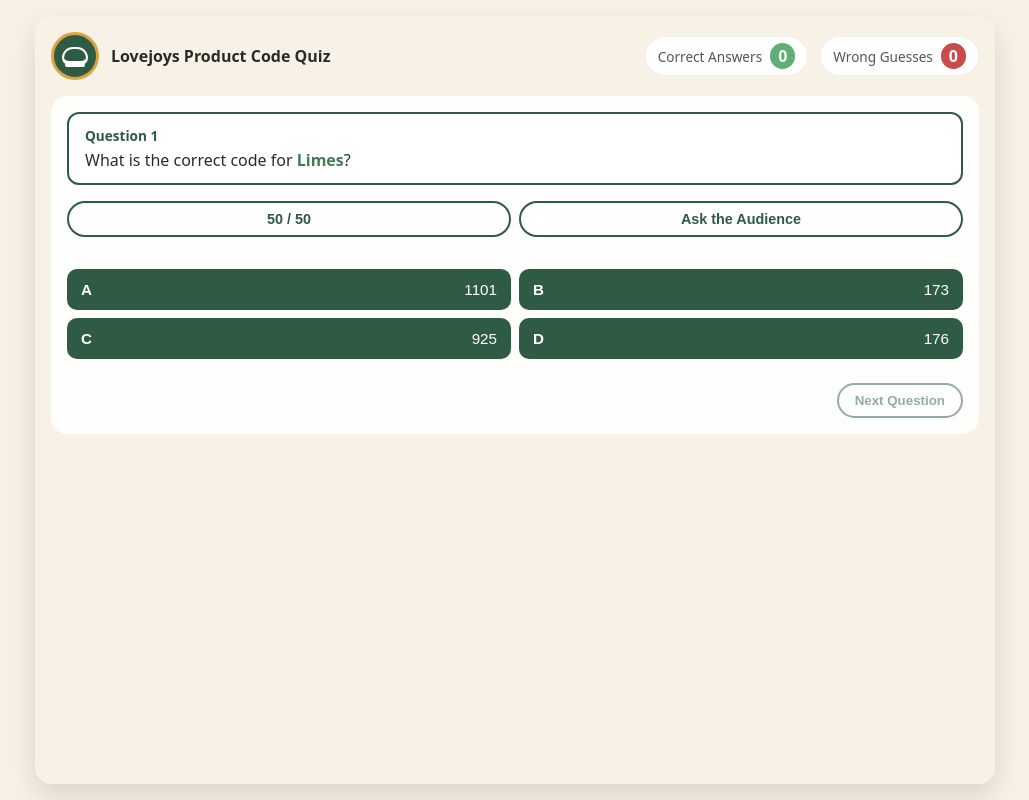
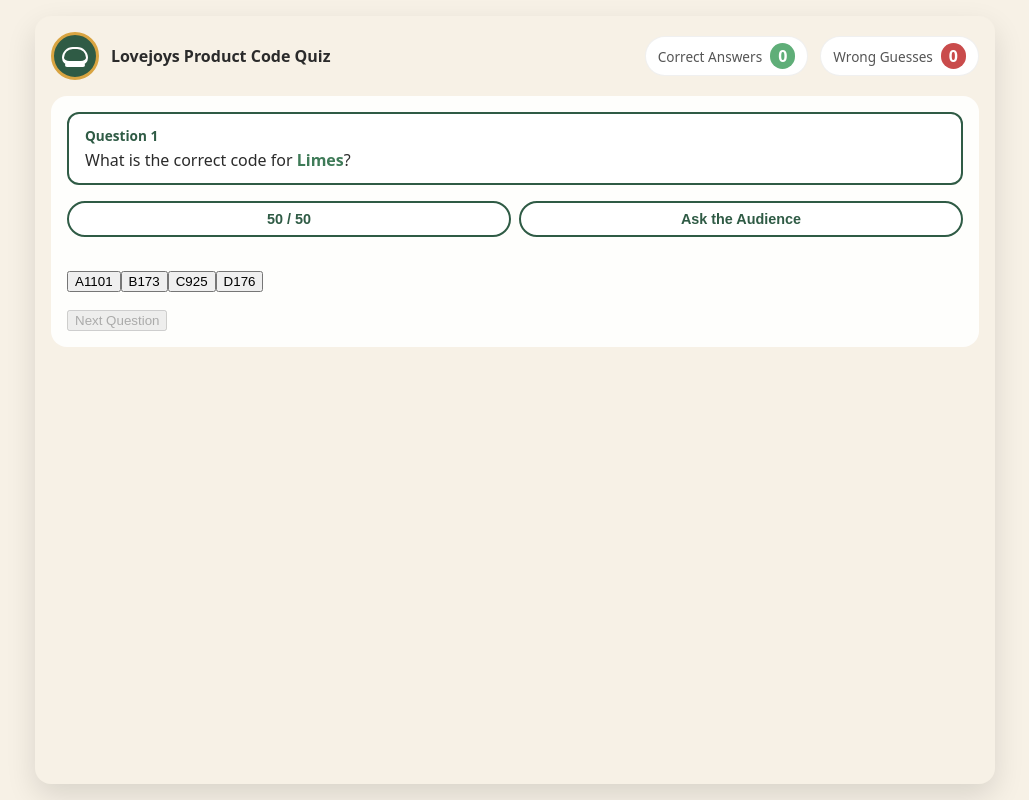
Before and after one commit to dakanish/lovejoys, a React (Vite) app: page / in a window 1280 px wide. Shown: the whole page, without its empty margins (125-1154 px from the left). Built offline with nearby package versions, Linux system fonts and the light colour scheme.

Commit message:
Update App.css

```diff
--- a/src/App.css
+++ b/src/App.css
@@ -302,244 +302,4 @@ body {
 .audience-chart {
   display: flex;
   justify-content: space-between;
-  align-items: flex-end;
-  gap: 8px;
-  margin-top: 8px;
-}
-
-.audience-bar-group {
-  flex: 1;
-  display: flex;
-  flex-direction: column;
-  align-items: center;
-  gap: 4px;
-}
-
-.audience-bar-wrapper {
-  width: 100%;
-  height: 120px;
-  display: flex;
-  align-items: flex-end;
-  justify-content: center;
-}
-
-.audience-bar {
-  width: 60%;
-  background: var(--white);
-  border-radius: 12px 12px 4px 4px;
-  position: relative;
-  transition: height 0.4s ease;
-}
-
-.audience-bar-top {
-  position: absolute;
-  top: 0;
-  left: 50%;
-  transform: translateX(-50%);
-  width: 70%;
-  height: 6px;
-  border-radius: 999px;
-  background: var(--gold);
-}
-
-.audience-bar-label {
-  font-size: 0.8rem;
-}
-
-.audience-bar-hidden {
-  opacity: 0.3;
-}
-
-/* Answers */
-
-.answers {
-  display: grid;
-  grid-template-columns: 1fr 1fr;
-  gap: 8px;
-}
-
-.answer-btn {
-  padding: 10px 12px;
-  border-radius: 10px;
-  border: 2px solid var(--green-dark);
-  background: var(--green-dark);
-  color: var(--white);
-  display: flex;
-  align-items: center;
-  justify-content: space-between;
-  gap: 8px;
-  cursor: pointer;
-  font-size: 0.95rem;
-  transition: background 0.2s ease, transform 0.1s ease, box-shadow 0.2s ease,
-    border-color 0.2s ease;
-}
-
-.answer-btn:hover:not(:disabled) {
-  background: var(--green-mid);
-  transform: translateY(-1px);
-  box-shadow: 0 4px 10px rgba(0, 0, 0, 0.08);
-}
-
-.answer-btn:active:not(:disabled) {
-  transform: translateY(0);
-  box-shadow: none;
-}
-
-.answer-label {
-  font-weight: 700;
-}
-
-.answer-text {
-  flex: 1;
-  text-align: right;
-}
-
-.answer-hidden {
-  visibility: hidden;
-}
-
-.answer-correct {
-  background: var(--green-light);
-  border-color: var(--green-light);
-}
-
-.answer-wrong {
-  background: var(--red-wrong);
-  border-color: var(--red-wrong);
-}
-
-/* Controls */
-
-.controls {
-  display: flex;
-  justify-content: flex-end;
-  margin-top: 8px;
-}
-
-.next-btn {
-  padding: 8px 16px;
-  border-radius: 999px;
-  border: 2px solid var(--green-dark);
-  background: var(--white);
-  color: var(--green-dark);
-  font-weight: 600;
-  cursor: pointer;
-  transition: background 0.2s ease, transform 0.1s ease, box-shadow 0.2s ease;
-}
-
-.next-btn:hover:not(:disabled) {
-  background: #f0f5f2;
-  transform: translateY(-1px);
-  box-shadow: 0 4px 10px rgba(0, 0, 0, 0.08);
-}
-
-.next-btn:disabled,
-.next-disabled {
-  opacity: 0.5;
-  cursor: default;
-}
-
-/* Summary */
-
-.summary-section {
-  margin-top: 8px;
-}
-
-.summary-box {
-  background: var(--white);
-  border-radius: 16px;
-  padding: 16px;
-  border: 1px solid rgba(0, 0, 0, 0.06);
-}
-
-.summary-title {
-  margin: 0 0 8px;
-}
-
-.summary-text {
-  margin: 4px 0 12px;
-}
-
-.summary-correct {
-  color: var(--green-mid);
-  font-weight: 600;
-}
-
-.summary-wrong {
-  color: var(--red-wrong);
-  font-weight: 600;
-}
-
-.summary-list {
-  margin-top: 8px;
-}
-
-.summary-subtitle {
-  margin: 0 0 6px;
-}
-
-.summary-item {
-  font-size: 0.9rem;
-  margin-bottom: 4px;
-}
-
-.summary-product {
-  font-weight: 600;
-}
-
-.summary-code-correct {
-  color: var(--green-mid);
-  font-weight: 600;
-}
-
-.summary-code-wrong {
-  color: var(--red-wrong);
-  font-weight: 600;
-}
-
-/* Responsive */
-
-@media (max-width: 768px) {
-  .app-inner {
-    padding: 12px;
-  }
-
-  .header {
-    flex-direction: column;
-    align-items: flex-start;
-  }
-
-  .answers {
-    grid-template-columns: 1fr;
-  }
-
-  .audience-panel-visible {
-    max-height: 320px;
-  }
-
-  .audience-bar-wrapper {
-    height: 100px;
-  }
-}
-
-@media (max-width: 480px) {
-  .logo-text {
-    font-size: 0.9rem;
-  }
-
-  .question-text {
-    font-size: 0.95rem;
-  }
-
-  .lifeline-btn {
-    font-size: 0.85rem;
-  }
-
-  .answer-btn {
-    font-size: 0.9rem;
-  }
-
-  .audience-bar-wrapper {
-    height: 90px;
-  }
-}
+  align-items: flex
```
